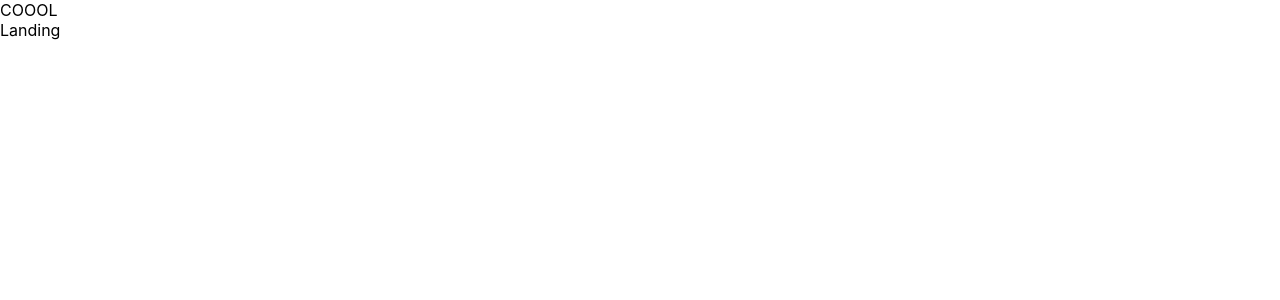
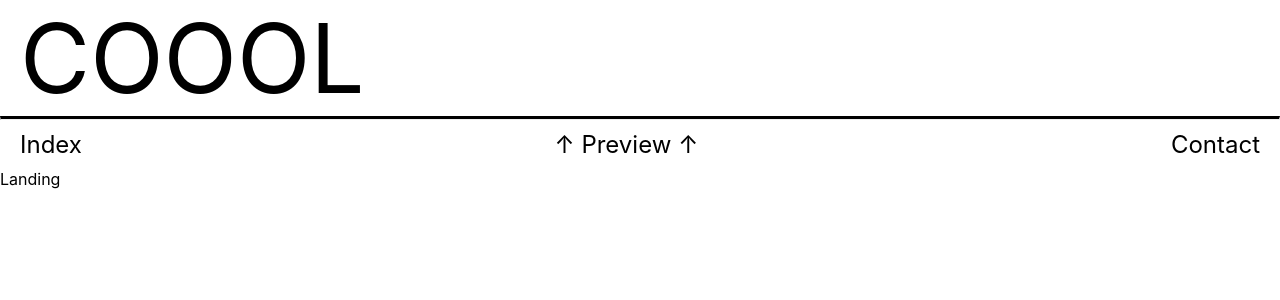
Before and after one commit to coool-portfolio/coool, a React (Create React App) app: page / in a window 1280 px wide. Shown: the top 300 px of the page. Built offline with nearby package versions, Linux system fonts and the light colour scheme.

Commit message:
setup basic toolbar

```diff
--- a/src/components/toolbar/Links.js
+++ b/src/components/toolbar/Links.js
@@ -0,0 +1,24 @@
+import React from "react";
+import "./toolbar.css";
+
+import { NavLink } from 'react-router-dom'
+
+function Links() {
+    return (
+        <div className="links">
+            <NavLink
+                to="index"
+            >
+                Index
+            </NavLink>
+            <p> {'\u2191'} Preview {'\u2191'}</p>
+            <NavLink
+                to="Contact"
+            >
+                Contact
+            </NavLink>
+        </div>
+    )
+}
+
+export default Links;
--- a/src/components/toolbar/Toolbar.js
+++ b/src/components/toolbar/Toolbar.js
@@ -1,7 +1,25 @@
 import React from "react";
+import "./toolbar.css";
+
+import { NavLink } from 'react-router-dom'
+
+import Links from "./Links"
 
 function Toolbar() {
-	return <div>COOOL</div>;
+	return (
+		<div className="toolbar">
+			<NavLink
+				to="/"
+				className="coool"
+			>
+				COOOL
+			</NavLink>
+
+			<hr />
+
+			<Links />
+		</div>
+	)
 }
 
 export default Toolbar;
--- /dev/null
+++ b/src/components/toolbar/toolbar.css
@@ -0,0 +1,43 @@
+.toolbar {
+    display: flex;
+    flex-wrap: wrap;
+}
+
+.coool {
+    display: block;
+    font-weight: 400;
+    font-size: 96px;
+    width: 100%;
+    margin: 0;
+    padding: 0 20px 0 20px;
+}
+
+hr {
+    border-top: 3px solid black;
+    margin: 0;
+    width: 100%;
+}
+
+.links {
+    display: flex;
+    flex-wrap: wrap;
+    width: 100%;
+    justify-content: space-between;
+}
+
+a,
+p {
+    font-size: 24px;
+    margin: 0;
+    padding: 10px 20px;
+    text-decoration: none;
+    color: black;
+}
+
+.links a:hover {
+    color: gray;
+}
+
+.links a:focus {
+    color: gray;
+}
```
